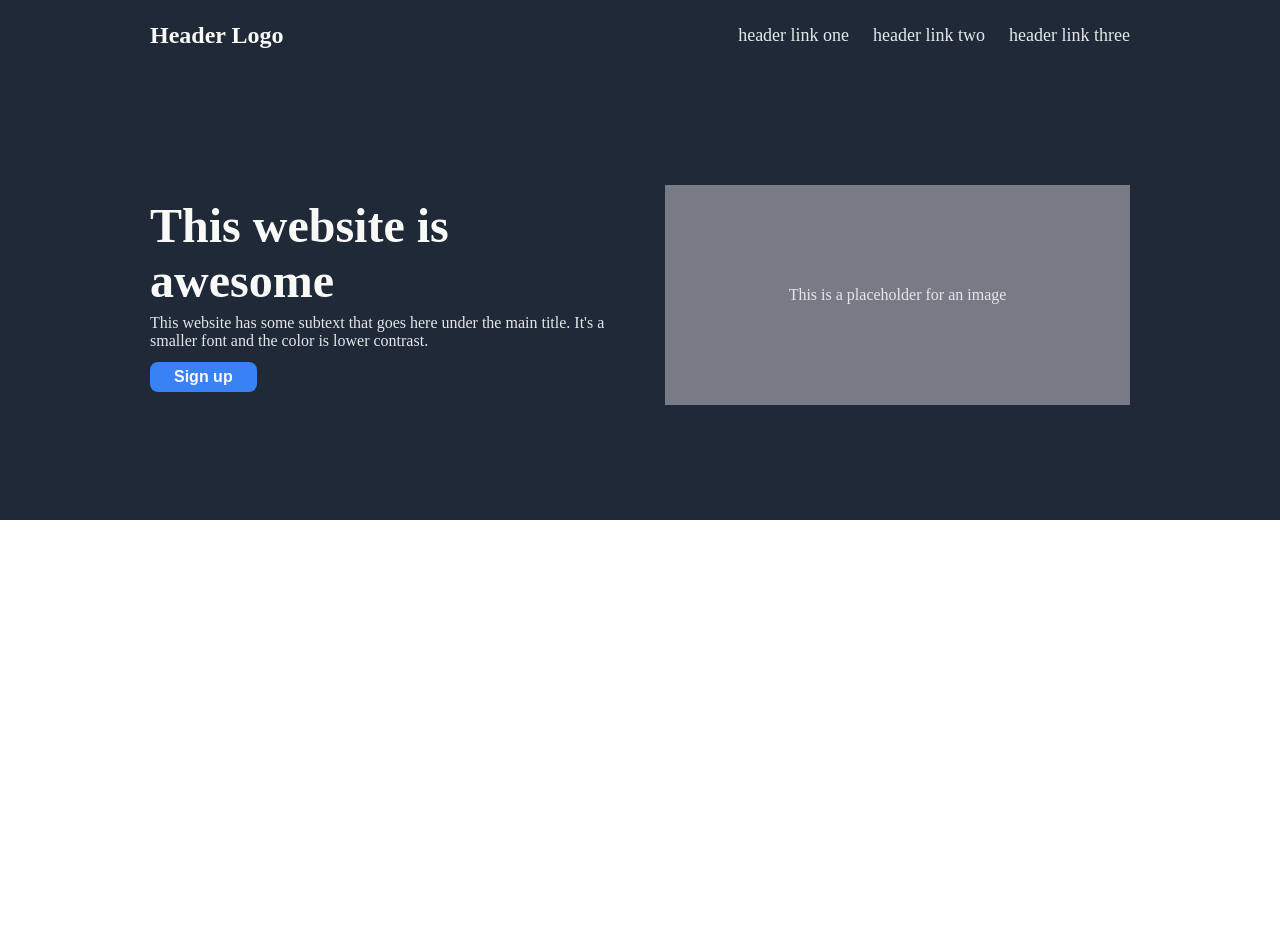
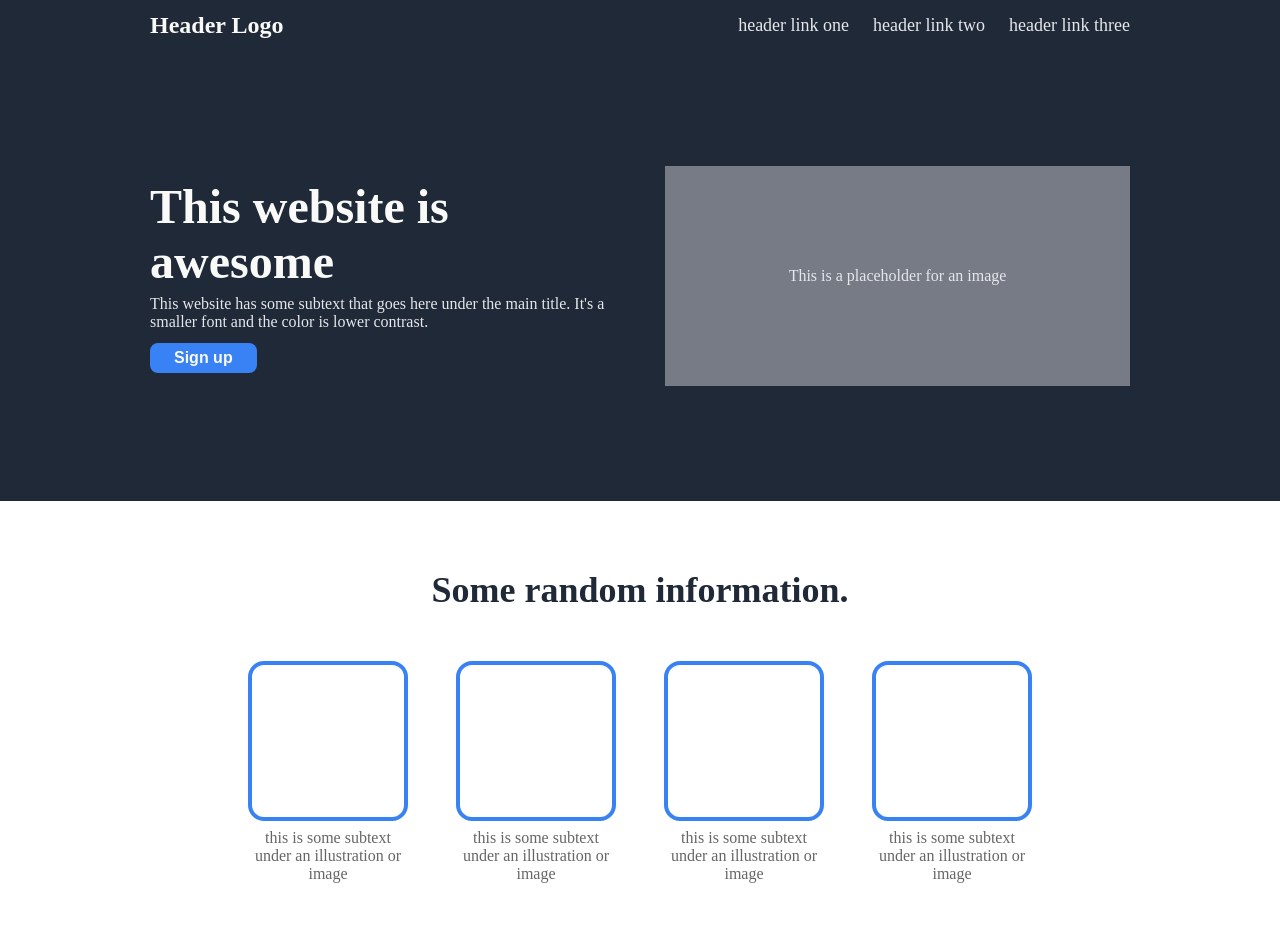
Before and after one commit to fgh319/odin-landing-page, a plain HTML site: page index.html in a window 1280 px wide. Before the commit the page ends 800 px from the top, so only its background shows below. Drawn offline with Linux system fonts and the light colour scheme.

Commit message:
完成info部分

```diff
--- a/index.html
+++ b/index.html
@@ -17,6 +17,7 @@
       <li class="header-link"><a href="#">header link three</a></li>
     </ul>
   </header>
+
   <div class="hero">
     <div class="left">
       <h1>This website is awesome</h1>
@@ -28,6 +29,28 @@
     </div>
     <div class="right">This is a placeholder for an image</div>
   </div>
+
+  <div class="info">
+    <h2>Some random information.</h2>
+    <ul class="items">
+      <li>
+        <div class="image"></div>
+        <p class="subtext">this is some subtext under an illustration or image</p>
+      </li>
+      <li>
+        <div class="image"></div>
+        <p class="subtext">this is some subtext under an illustration or image</p>
+      </li>
+      <li>
+        <div class="image"></div>
+        <p class="subtext">this is some subtext under an illustration or image</p>
+      </li>
+      <li>
+        <div class="image"></div>
+        <p class="subtext">this is some subtext under an illustration or image</p>
+      </li>
+    </ul>
+  </div>
 </body>
 
 </html>
--- a/styles.css
+++ b/styles.css
@@ -1,6 +1,7 @@
 * {
     margin: 0px;
     padding: 0px;
+    box-sizing: border-box;
 }
 
 ul {
@@ -20,7 +21,7 @@ header {
     justify-content: space-between;
     align-items: center;
     padding: 12px 150px;
-    height: 46px;
+
 }
 
 .logo {
@@ -80,3 +81,43 @@ header {
     border-radius: 8px;
     border: none;
 }
+
+.info {
+    height: 450px;
+    text-align: center;
+    display: flex;
+    flex-direction: column;
+    justify-content: center;
+}
+
+.info h2 {
+    font-size: 36px;
+    font-weight: extra-bold;
+    color: #1F2937;
+    margin-bottom: 50px;
+}
+
+.info .items {
+    display: flex;
+    justify-content: center;
+    gap: 48px;
+}
+
+.items li {
+    width: 160px;
+    display: flex;
+    flex-direction: column;
+    align-items: center;
+}
+
+.items .image {
+    width: 160px;
+    height: 160px;
+    border: 4px solid #3882F6;
+    border-radius: 16px;
+    margin-bottom: 8px;
+}
+
+.items .subtext {
+    color: #666;
+}
```
